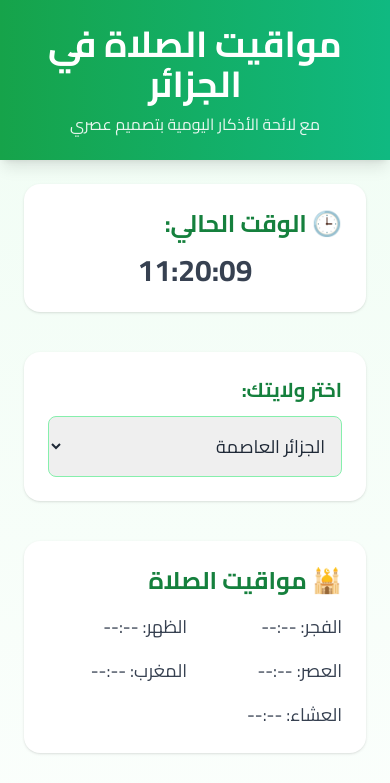
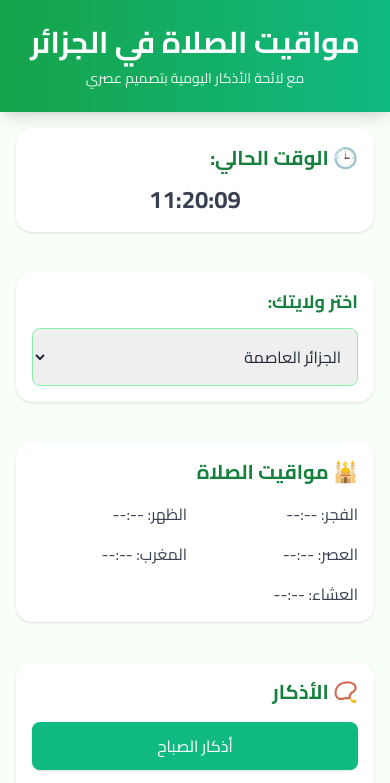
Before and after one commit to brahim17A/zanda, a plain HTML site: page index.html in a window 390 px wide. Shown: the top 783 px of the page. Drawn offline with nearby package versions, Linux system fonts and the light colour scheme; no server answers.

Commit message:
Update index.html

```diff
--- a/index.html
+++ b/index.html
@@ -1,4 +1,3 @@
-<!-- index.html -->
 <!DOCTYPE html>
 <html lang="ar" dir="rtl">
 <head>
@@ -7,43 +6,48 @@
   <title>مواقيت الصلاة والأذكار</title>
   <script src="https://cdn.tailwindcss.com"></script>
   <link href="https://fonts.googleapis.com/css2?family=Cairo:wght@400;700&display=swap" rel="stylesheet">
-  <link rel="stylesheet" href="style.css">
+  <style>
+    body {
+      font-family: 'Cairo', sans-serif;
+      background-color: #f8fff8;
+    }
+  </style>
 </head>
 <body class="text-gray-800">
 
   <!-- الهيدر -->
-  <header class="bg-gradient-to-r from-green-600 to-emerald-500 text-white p-6 text-center shadow-lg fade-in">
-    <h1 class="text-4xl font-bold">مواقيت الصلاة في الجزائر</h1>
-    <p class="text-md mt-2 opacity-90">مع لائحة الأذكار اليومية بتصميم عصري</p>
+  <header class="bg-gradient-to-r from-green-600 to-emerald-500 text-white p-6 text-center shadow-lg">
+    <h1 class="text-3xl md:text-4xl font-bold">مواقيت الصلاة في الجزائر</h1>
+    <p class="text-sm md:text-md mt-2 opacity-90">مع لائحة الأذكار اليومية بتصميم عصري</p>
   </header>
 
   <!-- المحتوى الرئيسي -->
-  <main class="max-w-4xl mx-auto p-6 space-y-10 fade-in">
+  <main class="max-w-4xl mx-auto p-4 md:p-6 space-y-10">
 
     <!-- الوقت الحالي -->
-    <section class="section-card bg-white rounded-2xl shadow p-6">
-      <h2 class="text-2xl font-semibold text-green-700 mb-3">🕒 الوقت الحالي:</h2>
-      <div id="current-time" class="text-center text-3xl font-bold text-gray-700">--:--:--</div>
+    <section class="bg-white rounded-2xl shadow p-4 md:p-6">
+      <h2 class="text-xl md:text-2xl font-semibold text-green-700 mb-3">🕒 الوقت الحالي:</h2>
+      <div id="current-time" class="text-center text-2xl md:text-3xl font-bold text-gray-700">--:--:--</div>
     </section>
 
     <!-- اختيار الولاية -->
-    <section class="section-card bg-white rounded-2xl shadow p-6">
-      <label for="city" class="block text-xl font-semibold mb-3 text-green-700">اختر ولايتك:</label>
-      <select id="city" class="w-full p-3 border border-green-300 rounded-lg text-lg" onchange="changeCity()">
-        <!-- خيارات الولايات -->
+    <section class="bg-white rounded-2xl shadow p-4 md:p-6">
+      <label for="city" class="block text-lg md:text-xl font-semibold mb-3 text-green-700">اختر ولايتك:</label>
+      <select id="city" class="w-full p-3 border border-green-300 rounded-lg text-base md:text-lg" onchange="changeCity()">
         <option value="Algiers">الجزائر العاصمة</option>
         <option value="Oran">وهران</option>
         <option value="Constantine">قسنطينة</option>
         <option value="Annaba">عنابة</option>
         <option value="Setif">سطيف</option>
-        <!-- يمكنك إضافة باقي الولايات هنا -->
+        <option value="media">المدية</option>
+        <!-- يمكنك إضافة باقي الولايات -->
       </select>
     </section>
 
     <!-- مواقيت الصلاة -->
-    <section class="section-card bg-white rounded-2xl shadow p-6">
-      <h2 class="text-2xl font-bold text-green-700 mb-4">🕌 مواقيت الصلاة</h2>
-      <ul class="grid grid-cols-2 gap-4 text-lg text-gray-700">
+    <section class="bg-white rounded-2xl shadow p-4 md:p-6">
+      <h2 class="text-xl md:text-2xl font-bold text-green-700 mb-4">🕌 مواقيت الصلاة</h2>
+      <ul class="grid grid-cols-2 gap-4 text-base md:text-lg text-gray-700">
         <li id="fajr">الفجر: --:--</li>
         <li id="dhuhr">الظهر: --:--</li>
         <li id="asr">العصر: --:--</li>
@@ -53,9 +57,9 @@
     </section>
 
     <!-- الأذكار -->
-    <section class="section-card bg-white rounded-2xl shadow p-6 space-y-4">
-      <h2 class="text-2xl font-bold text-green-700 mb-4">📿 الأذكار</h2>
-      <div class="grid md:grid-cols-3 gap-4">
+    <section class="bg-white rounded-2xl shadow p-4 md:p-6 space-y-4">
+      <h2 class="text-xl md:text-2xl font-bold text-green-700 mb-4">📿 الأذكار</h2>
+      <div class="grid grid-cols-1 md:grid-cols-3 gap-4">
         <button onclick="toggleAzkar('morning')" class="bg-emerald-500 text-white py-3 rounded-lg shadow hover:bg-emerald-600 transition">أذكار الصباح</button>
         <button onclick="toggleAzkar('evening')" class="bg-emerald-500 text-white py-3 rounded-lg shadow hover:bg-emerald-600 transition">أذكار المساء</button>
         <button onclick="toggleAzkar('night')" class="bg-emerald-500 text-white py-3 rounded-lg shadow hover:bg-emerald-600 transition">أذكار الليل</button>
```
